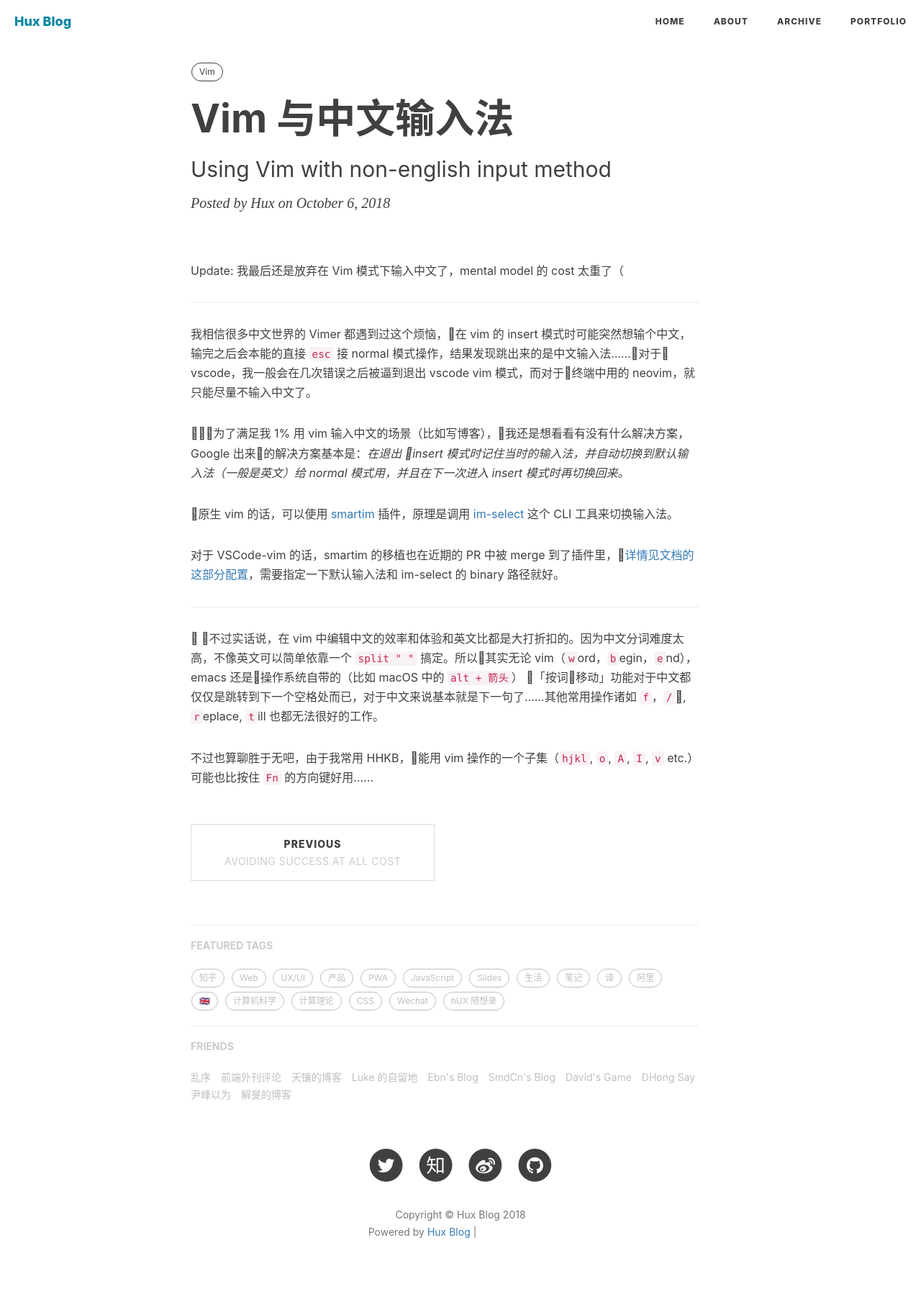
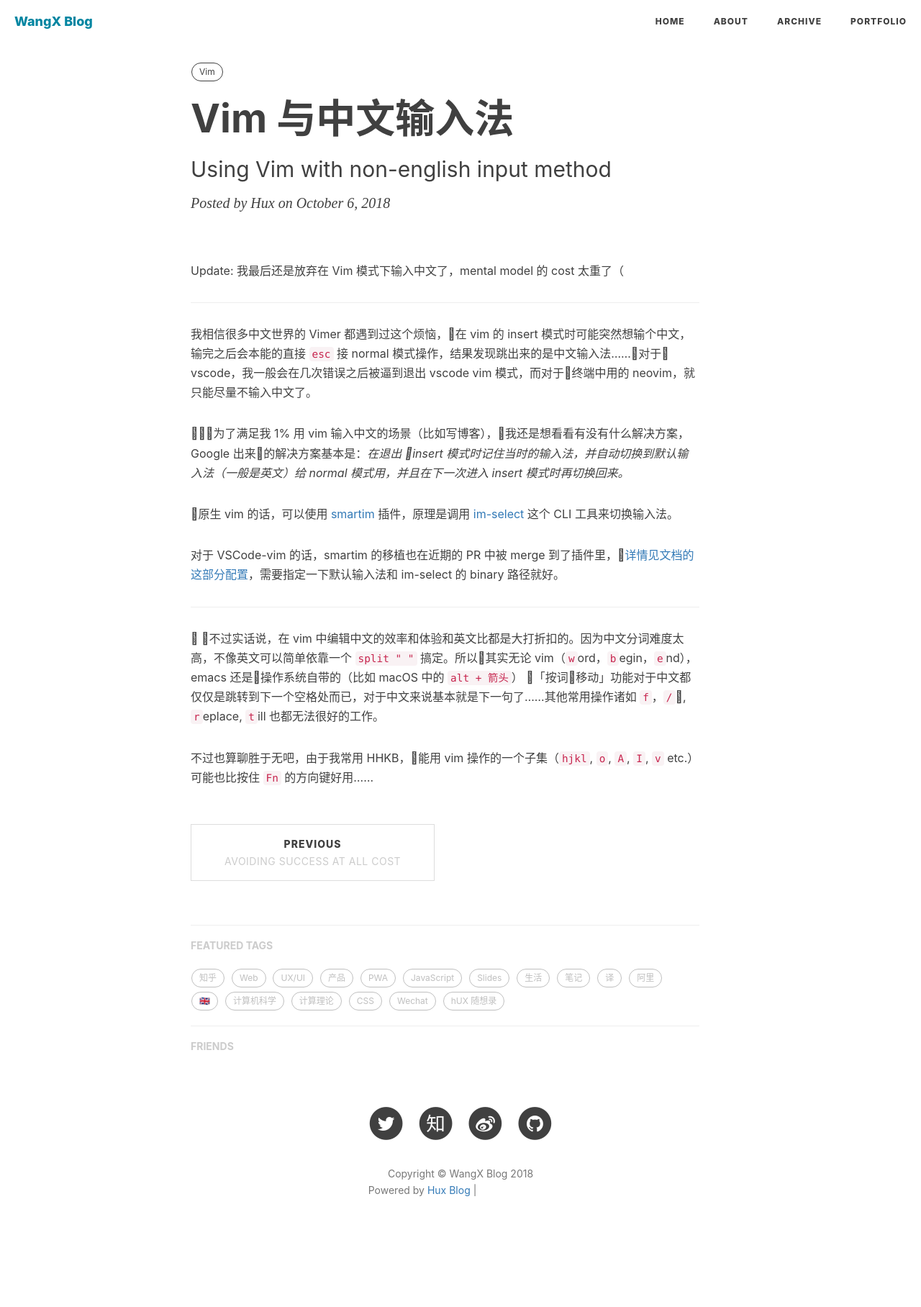
Before and after one commit to fatty-wang/fatty-wang.github.io, a Jekyll site: the page built from _posts/2018-10-06-vim-cn-im.md, in a window 1280 px wide. Shown: the whole page at 72% size. Built offline with Jekyll 4.4.1, drawn with Linux system fonts in a browser that asks for light colours; nearby versions of some CDN libraries; comment, search, counter and statistics services are not loaded; after the commit the page ends 1758 px from its top, so only the background shows below that; grey boxes are pictures that could not be loaded.

Commit message:
personal information modify

```diff
--- a/_config.yml
+++ b/_config.yml
@@ -1,8 +1,8 @@
 # Site settings
-title: Hux Blog
-SEOTitle: 黄玄的博客 | Hux Blog
-header-img: img/home-bg.jpg
-email: huxpro@gmail.com
+title: WangX Blog
+SEOTitle: 王勋的博客 | WangX Blog
+header-img: img/home-bg-art.jpg
+email: pitaya_wang@163.com
 description: "关于程序与设计、黑客与画家 | 黄玄，Web & Mobile Lover，Software Engineer，UX Designer | 这里是 @Hux黄玄 的个人博客，与你一起发现更大的世界。"
 keyword: "黄玄, Hux黄玄, Hux, 鬼栈, huxpro, @huxpro, 黄玄的博客, Hux Blog, 博客, 个人网站, 互联网, Web, JavaScript, 前端, 设计"
 url: "https://fatty-wang.githu.io"              # your host, for absolute URL
@@ -102,38 +102,8 @@
 
 # Friends
 friends: [
-    {
+    #{
     #     title: "Su",
     #     href: "http://su.gallery/"
-    # },{
-        title: "乱序",
-        href: "http://mida.re/"
-    },{
-        title: "前端外刊评论",
-        href: "http://qianduan.guru/"
-    },{
-        title: "天镶的博客",
-        href: "http://lingyu.wang/"
-    },{
-        title: "Luke 的自留地",
-        href: "http://hmqk1995.github.io"
-    },{
-        title: "Ebn's Blog",
-        href: "http://ebnbin.com/"
-    },{
-        title: "SmdCn's Blog",
-        href: "http://blog.smdcn.net"
-    },{
-        title: "David's Game",
-        href: "https://www.ruoyaowu.com/"
-    },{
-        title: "DHong Say",
-        href: "http://dhong.co"
-    },{
-        title: "尹峰以为",
-        href: "http://ingf.github.io/"
-    },{
-        title: "解旻的博客",
-        href: "http://xieminis.me/"
-    }
+    # }
 ]
```
Also changed, not shown: img/post-bg-alibaba.jpg (deleted), img/post-bg-see-u-ali.jpg (deleted).
